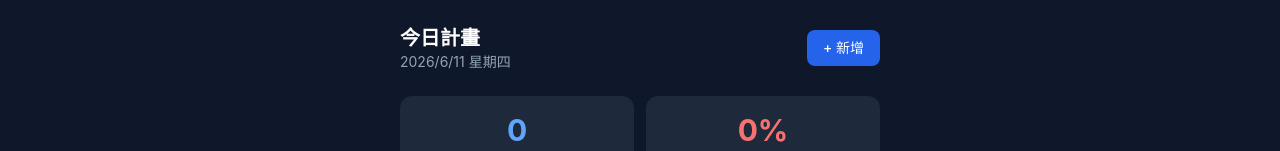
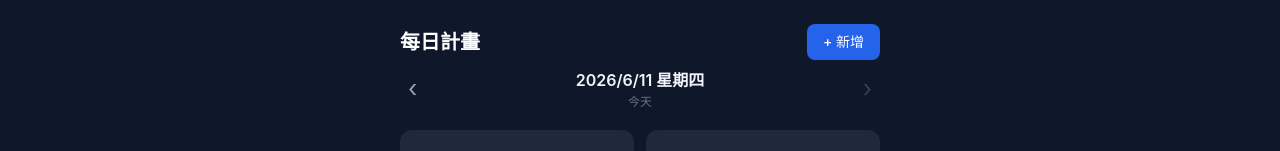
Before and after one commit to geniuskit/Personal-Plan, a Vue app: page /#/ in a window 1280 px wide. Shown: the top 151 px of the page. Built offline with nearby package versions, Linux system fonts and the light colour scheme; no server answers; the database is empty.

Commit message:
feat: add date navigation with prev/next and back-to-today on dashboard

```diff
--- a/src/views/DashboardView.vue
+++ b/src/views/DashboardView.vue
@@ -1,14 +1,31 @@
 <template>
   <div class="max-w-lg mx-auto px-4 pt-6 pb-4">
     <!-- 標題列 -->
-    <div class="flex items-center justify-between mb-6">
-      <div>
-        <h1 class="text-xl font-bold text-white">今日計畫</h1>
-        <p class="text-slate-400 text-sm">{{ todayLabel }}</p>
-      </div>
-      <router-link :to="`/edit/${today}`" class="btn-primary text-sm">
+    <div class="flex items-center justify-between mb-2">
+      <h1 class="text-xl font-bold text-white">每日計畫</h1>
+      <router-link :to="`/edit/${viewDate}`" class="btn-primary text-sm">
         {{ record ? '編輯' : '+ 新增' }}
       </router-link>
+    </div>
+
+    <!-- 日期導航 -->
+    <div class="flex items-center justify-between mb-5">
+      <button class="text-slate-400 hover:text-white text-2xl px-2 py-1 leading-none" @click="shiftDate(-1)">‹</button>
+      <div class="text-center">
+        <div class="font-semibold text-slate-100">{{ dateLabel }}</div>
+        <button
+          v-if="!isToday"
+          class="text-xs text-blue-400 hover:underline mt-0.5"
+          @click="goToday"
+        >回到今日</button>
+        <div v-else class="text-xs text-slate-500 mt-0.5">今天</div>
+      </div>
+      <button
+        class="text-2xl px-2 py-1 leading-none transition-colors"
+        :class="isToday ? 'text-slate-700 cursor-not-allowed' : 'text-slate-400 hover:text-white'"
+        :disabled="isToday"
+        @click="shiftDate(1)"
+      >›</button>
     </div>
 
     <!-- 連續天數 + 統計 -->
@@ -35,8 +52,8 @@
     <!-- 無資料 -->
     <div v-else-if="!record" class="card text-center py-8 mb-4">
       <div class="text-4xl mb-3">📝</div>
-      <div class="text-slate-400 mb-4">今天還沒有記錄</div>
-      <router-link :to="`/edit/${today}`" class="btn-primary inline-block">開始記錄今天</router-link>
+      <div class="text-slate-400 mb-4">{{ isToday ? '今天' : '這天' }}還沒有記錄</div>
+      <router-link :to="`/edit/${viewDate}`" class="btn-primary inline-block">開始記錄{{ isToday ? '今天' : '這天' }}</router-link>
     </div>
 
     <!-- 活動卡片列表 -->
@@ -51,7 +68,7 @@
     <!-- 今日學習 -->
     <div class="mb-4">
       <div class="flex items-center justify-between mb-2">
-        <h2 class="font-semibold text-slate-300">🧠 今日學習</h2>
+        <h2 class="font-semibold text-slate-300">🧠 {{ isToday ? '今日' : dateLabel.slice(5,10) + ' ' }}學習</h2>
         <button class="text-blue-400 text-xs hover:text-blue-300" @click="openAdd('學習')">+ 新增</button>
       </div>
       <div v-if="!studyEntries.length" class="card py-4 text-center text-slate-500 text-sm">今天還沒有學習記錄</div>
@@ -72,7 +89,7 @@
     <!-- 今日閱讀 -->
     <div class="mb-4">
       <div class="flex items-center justify-between mb-2">
-        <h2 class="font-semibold text-slate-300">📖 今日閱讀</h2>
+        <h2 class="font-semibold text-slate-300">📖 {{ isToday ? '今日' : dateLabel.slice(5,10) + ' ' }}閱讀</h2>
         <button class="text-blue-400 text-xs hover:text-blue-300" @click="openAdd('閱讀')">+ 新增</button>
       </div>
       <div v-if="!readEntries.length" class="card py-4 text-center text-slate-500 text-sm">今天還沒有閱讀記錄</div>
@@ -145,12 +162,30 @@ import { getAchieveLevel } from '../lib/parseTarget'
 const { fetchRecord, fetchStreakAndStats } = useRecords()
 const { fetchEntriesByDate, upsertEntry, deleteEntry } = useLearning()
 
-const today = new Date().toISOString().slice(0, 10)
-const todayLabel = computed(() => {
-  const d = new Date()
+const todayStr = new Date().toISOString().slice(0, 10)
+const viewDate = ref(todayStr)
+
+const isToday = computed(() => viewDate.value === todayStr)
+
+const dateLabel = computed(() => {
+  const d = new Date(viewDate.value + 'T00:00:00')
   const wd = ['日', '一', '二', '三', '四', '五', '六'][d.getDay()]
   return `${d.getFullYear()}/${d.getMonth() + 1}/${d.getDate()} 星期${wd}`
 })
+
+function shiftDate(delta) {
+  const d = new Date(viewDate.value + 'T00:00:00')
+  d.setDate(d.getDate() + delta)
+  const next = d.toISOString().slice(0, 10)
+  if (next > todayStr) return
+  viewDate.value = next
+  loadData()
+}
+
+function goToday() {
+  viewDate.value = todayStr
+  loadData()
+}
 
 const loading = ref(true)
 const record = ref(null)
@@ -160,20 +195,24 @@ const showModal = ref(false)
 const modalSaving = ref(false)
 
 const emptyModalForm = (cat) => ({
-  id: null, entry_date: today, title: '', category: cat || '學習', status: '進行中', notes: ''
+  id: null, entry_date: viewDate.value, title: '', category: cat || '學習', status: '進行中', notes: ''
 })
 const modalForm = ref(emptyModalForm())
 
-onMounted(async () => {
-  const [r, s, l] = await Promise.all([
-    fetchRecord(today),
-    fetchStreakAndStats(),
-    fetchEntriesByDate(today),
+async function loadData() {
+  loading.value = true
+  const [r, l] = await Promise.all([
+    fetchRecord(viewDate.value),
+    fetchEntriesByDate(viewDate.value),
   ])
   record.value = r.data
-  streak.value = s.streak
   todayEntries.value = l.data
   loading.value = false
+}
+
+onMounted(async () => {
+  const [, s] = await Promise.all([loadData(), fetchStreakAndStats()])
+  streak.value = s.streak
 })
 
 const sortedRecs = computed(() => {
@@ -209,7 +248,7 @@ function statusClass(status) {
 }
 
 function openAdd(cat) {
-  modalForm.value = emptyModalForm(cat)
+  modalForm.value = { ...emptyModalForm(cat), entry_date: viewDate.value }
   showModal.value = true
 }
 
```
